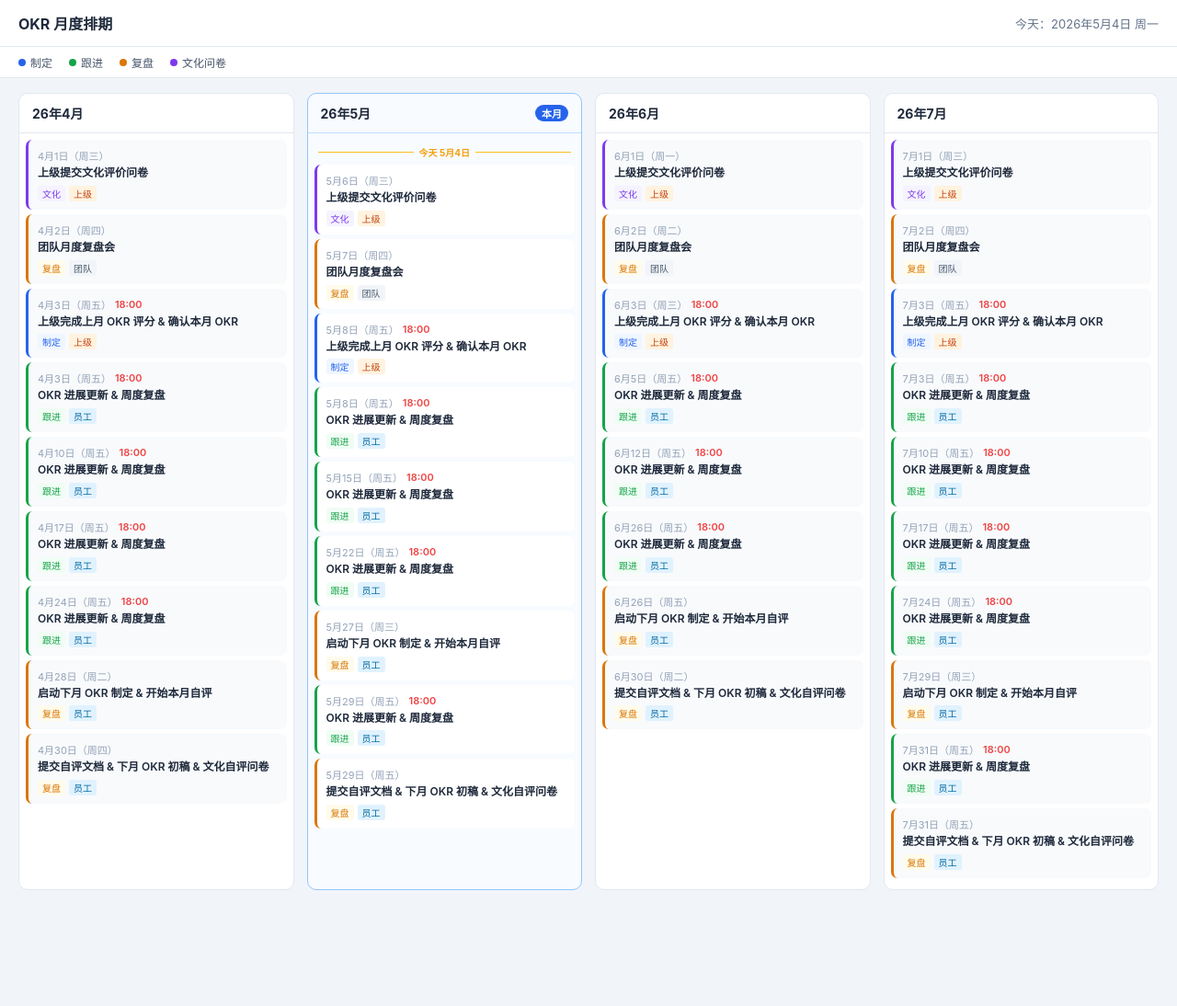
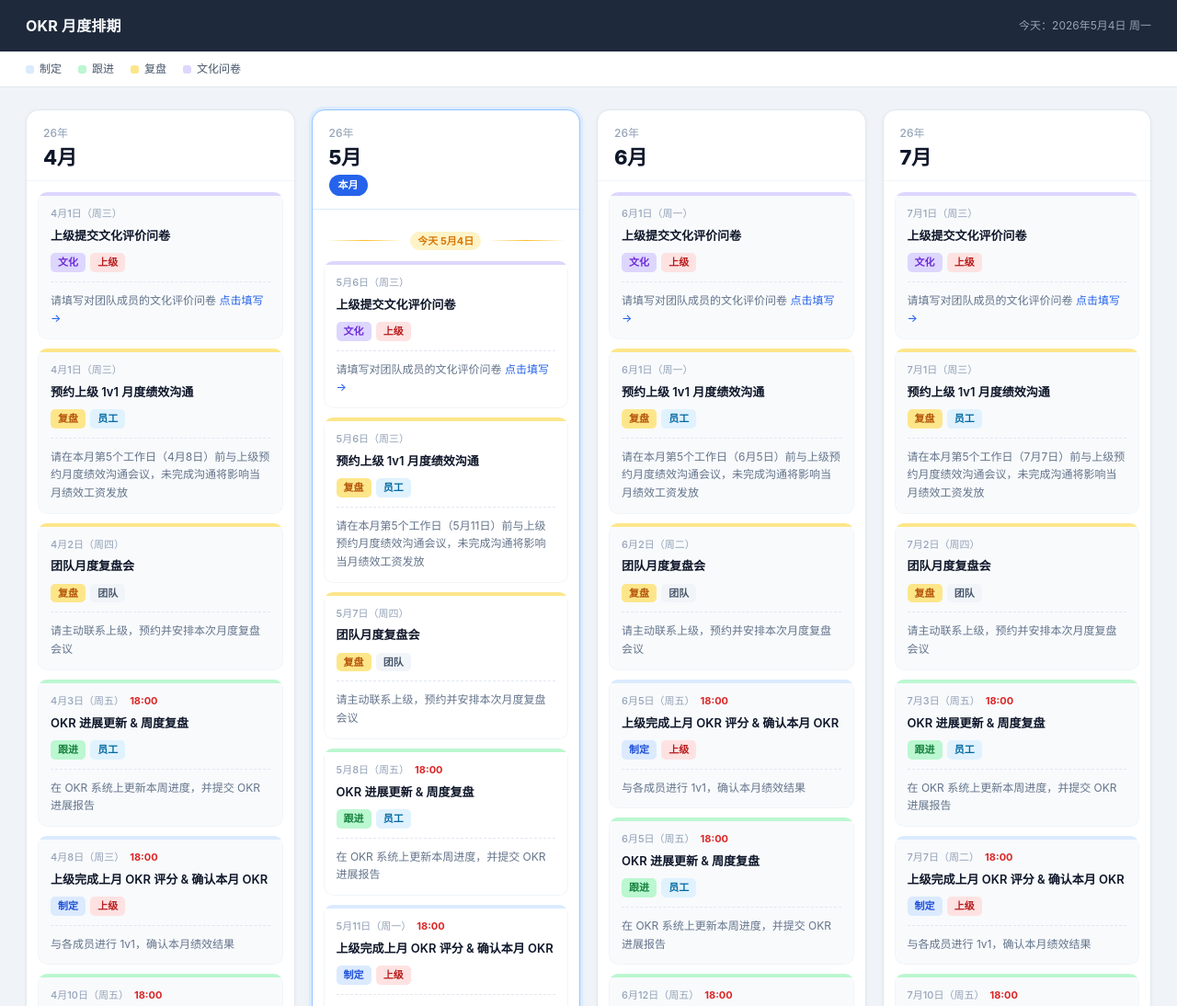
Before and after one commit to linliliya/okr-robot, a plain HTML site: page okr-schedule.html in a window 1280 px wide. Shown: the top 1094 px of the page at 92% size. Before the commit the page ends 984 px from the top, so only its background shows below. Drawn offline with Linux system fonts and the light colour scheme.

Commit message:
style: 优化网页排版设计；调整飞书消息格式
- 重新设计事件卡片（顶部色条、更大间距、深色 header）
- 列头年份与月份分层显示
- 飞书通知去掉角色标注，链接改为展示完整 URL

```diff
--- a/okr-schedule.html
+++ b/okr-schedule.html
@@ -6,55 +6,75 @@
 <title>OKR 月度排期</title>
 <style>
 :root {
-  --plan:   #2563eb; --plan-bg:   #eff6ff;
-  --track:  #16a34a; --track-bg:  #f0fdf4;
-  --review: #d97706; --review-bg: #fffbeb;
-  --cult:   #7c3aed; --cult-bg:   #f5f3ff;
+  --plan:      #1d4ed8; --plan-bg:   #dbeafe; --plan-muted:   #eff6ff;
+  --track:     #15803d; --track-bg:  #bbf7d0; --track-muted:  #f0fdf4;
+  --review:    #b45309; --review-bg: #fde68a; --review-muted: #fffbeb;
+  --cult:      #6d28d9; --cult-bg:   #ddd6fe; --cult-muted:   #f5f3ff;
 }
 *{box-sizing:border-box;margin:0;padding:0}
-body{font-family:-apple-system,'PingFang SC','Helvetica Neue',sans-serif;background:#f1f5f9;color:#1e293b;font-size:14px}
-.hdr{background:#fff;border-bottom:1px solid #e2e8f0;padding:13px 20px;display:flex;justify-content:space-between;align-items:center;position:sticky;top:0;z-index:99}
-.hdr-title{font-size:16px;font-weight:700}
-.hdr-date{font-size:13px;color:#64748b}
-.legend{background:#fff;border-bottom:1px solid #e2e8f0;padding:8px 20px;display:flex;gap:18px;flex-wrap:wrap;align-items:center}
-.leg-item{display:flex;align-items:center;gap:5px;font-size:12px;color:#475569}
-.leg-dot{width:8px;height:8px;border-radius:50%}
-.leg-note{margin-left:auto;font-size:11px;background:#fef3c7;color:#92400e;padding:2px 8px;border-radius:4px}
-.wrap{padding:16px 20px;overflow-x:auto}
-.grid{display:grid;grid-template-columns:repeat(4,minmax(230px,1fr));gap:14px}
-.col{background:#fff;border-radius:10px;border:1px solid #e2e8f0;overflow:hidden}
-.col.cur{border-color:#93c5fd;background:#f8fbff}
-.col-hdr{padding:11px 14px;border-bottom:1px solid #e2e8f0;display:flex;justify-content:space-between;align-items:center}
-.col.cur .col-hdr{border-bottom-color:#bfdbfe}
-.col-name{font-size:14px;font-weight:700}
-.cur-badge{font-size:11px;font-weight:600;background:#2563eb;color:#fff;padding:1px 7px;border-radius:10px}
-.evlist{padding:7px}
-.ev{padding:9px 10px;margin-bottom:5px;border-radius:7px;border-left:3px solid #cbd5e1;background:#f8fafc}
-.col.cur .ev{background:#fff}
-.ev.past{opacity:.38}
-.ev.today{box-shadow:0 0 0 2px #f59e0b;background:#fffbeb!important}
-.ev.plan  {border-left-color:var(--plan)}
-.ev.track {border-left-color:var(--track)}
-.ev.review{border-left-color:var(--review)}
-.ev.cult  {border-left-color:var(--cult)}
-.ev-date{font-size:11px;color:#94a3b8;margin-bottom:3px;display:flex;align-items:center;gap:4px}
-.ev-time{color:#ef4444;font-weight:600}
-.ev-now{font-size:10px;font-weight:700;background:#fef3c7;color:#b45309;padding:0 4px;border-radius:3px}
-.ev-label{font-size:12px;font-weight:600;color:#1e293b;line-height:1.4;margin-bottom:5px}
-.ev-tags{display:flex;gap:4px;flex-wrap:wrap}
-.tag{font-size:10px;font-weight:500;padding:1px 5px;border-radius:3px}
+body{font-family:-apple-system,'PingFang SC','Helvetica Neue',sans-serif;background:#f0f4f8;color:#1e293b;font-size:14px;line-height:1.5}
+
+/* ── Header ── */
+.hdr{background:#1e293b;padding:16px 28px;display:flex;justify-content:space-between;align-items:center;position:sticky;top:0;z-index:99}
+.hdr-title{font-size:16px;font-weight:700;color:#f8fafc;letter-spacing:.2px}
+.hdr-date{font-size:12px;color:#94a3b8}
+
+/* ── Legend ── */
+.legend{background:#fff;border-bottom:1px solid #e2e8f0;padding:10px 28px;display:flex;gap:18px;flex-wrap:wrap;align-items:center}
+.leg-item{display:flex;align-items:center;gap:6px;font-size:12px;color:#475569;font-weight:500}
+.leg-dot{width:9px;height:9px;border-radius:3px;flex-shrink:0}
+
+/* ── Grid ── */
+.wrap{padding:24px 28px;overflow-x:auto}
+.grid{display:grid;grid-template-columns:repeat(4,minmax(250px,1fr));gap:18px}
+
+/* ── Month column ── */
+.col{background:#fff;border-radius:14px;border:1px solid #e2e8f0;overflow:hidden;box-shadow:0 1px 4px rgba(0,0,0,.05)}
+.col.cur{border-color:#93c5fd;box-shadow:0 0 0 3px #dbeafe, 0 2px 8px rgba(37,99,235,.1)}
+.col-hdr{padding:16px 18px 14px;border-bottom:1px solid #f1f5f9}
+.col.cur .col-hdr{border-bottom-color:#dbeafe}
+.col-month{font-size:22px;font-weight:800;color:#0f172a;letter-spacing:-.5px;line-height:1}
+.col-year{font-size:12px;color:#94a3b8;margin-bottom:6px;font-weight:500}
+.cur-badge{display:inline-block;font-size:11px;font-weight:600;background:#2563eb;color:#fff;padding:3px 10px;border-radius:20px;margin-top:8px}
+.evlist{padding:12px}
+
+/* ── Event card ── */
+.ev{margin-bottom:10px;border-radius:10px;overflow:hidden}
+.ev.past{opacity:.3}
+.ev.today .ev-body{outline:2px solid #f59e0b;outline-offset:-2px;border-radius:0 0 10px 10px}
+.ev-accent{height:4px}
+.ev.plan   .ev-accent{background:var(--plan-bg)}
+.ev.track  .ev-accent{background:var(--track-bg)}
+.ev.review .ev-accent{background:var(--review-bg)}
+.ev.cult   .ev-accent{background:var(--cult-bg)}
+.ev-body{padding:11px 13px 12px;background:#f8fafc;border:1px solid #f1f5f9;border-top:none;border-radius:0 0 10px 10px}
+.col.cur .ev-body{background:#fff}
+
+/* ── Card internals ── */
+.ev-date{font-size:11px;color:#94a3b8;margin-bottom:6px;display:flex;align-items:center;gap:6px;font-weight:500}
+.ev-time{color:#dc2626;font-weight:700;font-size:11px}
+.ev-now{font-size:10px;font-weight:700;background:#fef3c7;color:#92400e;padding:1px 6px;border-radius:4px;letter-spacing:.2px}
+.ev-label{font-size:13px;font-weight:600;color:#0f172a;line-height:1.5;margin-bottom:9px}
+.ev-tags{display:flex;gap:5px;flex-wrap:wrap}
+.tag{font-size:11px;font-weight:600;padding:2px 8px;border-radius:5px;letter-spacing:.1px}
 .tag.plan  {background:var(--plan-bg);  color:var(--plan)}
 .tag.track {background:var(--track-bg); color:var(--track)}
 .tag.review{background:var(--review-bg);color:var(--review)}
 .tag.cult  {background:var(--cult-bg);  color:var(--cult)}
-.tag.role-上级{background:#fff3e0;color:#c2410c}
+.tag.role-上级{background:#fee2e2;color:#b91c1c}
 .tag.role-员工{background:#e0f2fe;color:#0369a1}
 .tag.role-团队{background:#f1f5f9;color:#475569}
-.tdiv{display:flex;align-items:center;gap:6px;padding:2px 4px;margin:4px 0}
-.tdiv-line{flex:1;height:1px;background:#fbbf24}
-.tdiv-txt{font-size:10px;font-weight:700;color:#f59e0b;white-space:nowrap}
-@media(max-width:900px){.grid{grid-template-columns:repeat(2,minmax(220px,1fr))}}
-@media(max-width:500px){.grid{grid-template-columns:1fr}}
+.ev-desc{font-size:12px;color:#64748b;margin-top:10px;line-height:1.65;padding-top:10px;border-top:1px dashed #e2e8f0}
+.ev-link{color:#2563eb;text-decoration:none;font-weight:500}
+.ev-link:hover{text-decoration:underline}
+
+/* ── Today divider ── */
+.tdiv{display:flex;align-items:center;gap:8px;padding:4px;margin:8px 0}
+.tdiv-line{flex:1;height:1px;background:linear-gradient(90deg,transparent,#fbbf24,transparent)}
+.tdiv-txt{font-size:11px;font-weight:700;color:#d97706;white-space:nowrap;background:#fef3c7;padding:2px 8px;border-radius:10px}
+
+@media(max-width:960px){.grid{grid-template-columns:repeat(2,minmax(230px,1fr))}}
+@media(max-width:520px){.grid{grid-template-columns:1fr}}
 </style>
 </head>
 <body>
@@ -144,22 +164,35 @@ function workFridays(y, m) {
 // ── Event generation ─────────────────────────────────────────────────────────
 function getEvents(y, m) {
   const evs = [];
-  const add = (date, label, phase, role, time) => {
-    if (date) evs.push({date, label, phase, role, time: time||null});
+  const add = (date, label, phase, role, time, desc, link) => {
+    if (date) evs.push({date, label, phase, role, time: time||null, desc: desc||null, link: link||null});
   };
 
-  // 第1工作日：上级提交文化评价问卷
-  add(nthWork(y,m,1), '上级提交文化评价问卷', 'cult', '上级');
-  // 第2工作日：团队月度复盘会
-  add(nthWork(y,m,2), '团队月度复盘会', 'review', '团队');
-  // 第3工作日 18:00：上级完成上月OKR评分 & 确认本月OKR
-  add(nthWork(y,m,3), '上级完成上月 OKR 评分 & 确认本月 OKR', 'plan', '上级', '18:00');
-  // 每周五 18:00：OKR进展更新
-  workFridays(y,m).forEach(f => add(f, 'OKR 进展更新 & 周度复盘', 'track', '员工', '18:00'));
-  // 倒数第3工作日：启动下月OKR制定 & 开始自评
-  add(lastNthWork(y,m,3), '启动下月 OKR 制定 & 开始本月自评', 'review', '员工');
-  // 最后工作日：提交自评 + 下月OKR初稿 + 文化自评
-  add(lastNthWork(y,m,1), '提交自评文档 & 下月 OKR 初稿 & 文化自评问卷', 'review', '员工');
+  const wd5 = nthWork(y,m,5);
+  const wd5Label = wd5 ? `${wd5.getMonth()+1}月${wd5.getDate()}日` : '第5个工作日';
+
+  add(nthWork(y,m,1), '上级提交文化评价问卷', 'cult', '上级', null,
+    '请填写对团队成员的文化评价问卷',
+    {text: '点击填写', url: 'https://n6fo0mbcz6.feishu.cn/share/base/form/shrcnXu5NLgrWDKrcA9E34E8IFf'});
+
+  add(nthWork(y,m,1), '预约上级 1v1 月度绩效沟通', 'review', '员工', null,
+    `请在本月第5个工作日（${wd5Label}）前与上级预约月度绩效沟通会议，未完成沟通将影响当月绩效工资发放`);
+
+  add(nthWork(y,m,2), '团队月度复盘会', 'review', '团队', null,
+    '请主动联系上级，预约并安排本次月度复盘会议');
+
+  add(wd5, '上级完成上月 OKR 评分 & 确认本月 OKR', 'plan', '上级', '18:00',
+    '与各成员进行 1v1，确认本月绩效结果');
+
+  workFridays(y,m).forEach(f => add(f, 'OKR 进展更新 & 周度复盘', 'track', '员工', '18:00',
+    '在 OKR 系统上更新本周进度，并提交 OKR 进展报告'));
+
+  add(lastNthWork(y,m,3), '启动下月 OKR 制定 & 开始本月自评', 'review', '员工', null,
+    '在 OKR 系统上开始起草下月 OKR，并撰写本月 OKR 复盘文档');
+
+  add(lastNthWork(y,m,1), '提交自评文档 & 下月 OKR 初稿 & 文化自评问卷', 'review', '员工', null,
+    '在 OKR 系统上提交本月 OKR 复盘文档，并发布下月 OKR；另需填写文化自评问卷：',
+    {text: '点击填写', url: 'https://n6fo0mbcz6.feishu.cn/share/base/form/shrcnOUGAuZGNRck8PbwBvcHevf'});
 
   evs.sort((a,b) => a.date - b.date);
   return evs;
@@ -171,10 +204,16 @@ const WD = ['日','一','二','三','四','五','六'];
 
 function card(ev, past, today) {
   const dl = `${ev.date.getMonth()+1}月${ev.date.getDate()}日（周${WD[ev.date.getDay()]}）`;
+  const linkHtml = ev.link ? `&nbsp;<a class="ev-link" href="${ev.link.url}" target="_blank">${ev.link.text} →</a>` : '';
+  const descHtml = ev.desc ? `<div class="ev-desc">${ev.desc}${linkHtml}</div>` : '';
   return `<div class="ev ${ev.phase}${past?' past':''}${today?' today':''}">
-    <div class="ev-date">${dl}${ev.time?`<span class="ev-time">${ev.time}</span>`:''}${today?'<span class="ev-now">今天</span>':''}</div>
-    <div class="ev-label">${ev.label}</div>
-    <div class="ev-tags"><span class="tag ${ev.phase}">${PL[ev.phase]}</span><span class="tag role-${ev.role}">${ev.role}</span></div>
+    <div class="ev-accent"></div>
+    <div class="ev-body">
+      <div class="ev-date">${dl}${ev.time?`<span class="ev-time">${ev.time}</span>`:''}${today?'<span class="ev-now">今天</span>':''}</div>
+      <div class="ev-label">${ev.label}</div>
+      <div class="ev-tags"><span class="tag ${ev.phase}">${PL[ev.phase]}</span><span class="tag role-${ev.role}">${ev.role}</span></div>
+      ${descHtml}
+    </div>
   </div>`;
 }
 
@@ -208,7 +247,8 @@ function renderCol(y, m, isCur, today) {
 
   return `<div class="col${isCur?' cur':''}">
     <div class="col-hdr">
-      <div class="col-name">${String(y).slice(2)}年${m}月</div>
+      <div class="col-year">${String(y).slice(2)}年</div>
+      <div class="col-month">${m}月</div>
       ${isCur?'<span class="cur-badge">本月</span>':''}
     </div>
     <div class="evlist">${html}</div>
@@ -230,10 +270,10 @@ function render() {
       <div class="hdr-date">今天：${cy}年${cm}月${t.getDate()}日&nbsp;周${WD[t.getDay()]}</div>
     </div>
     <div class="legend">
-      <div class="leg-item"><div class="leg-dot" style="background:var(--plan)"></div>制定</div>
-      <div class="leg-item"><div class="leg-dot" style="background:var(--track)"></div>跟进</div>
-      <div class="leg-item"><div class="leg-dot" style="background:var(--review)"></div>复盘</div>
-      <div class="leg-item"><div class="leg-dot" style="background:var(--cult)"></div>文化问卷</div>
+      <div class="leg-item"><div class="leg-dot" style="background:var(--plan-bg)"></div>制定</div>
+      <div class="leg-item"><div class="leg-dot" style="background:var(--track-bg)"></div>跟进</div>
+      <div class="leg-item"><div class="leg-dot" style="background:var(--review-bg)"></div>复盘</div>
+      <div class="leg-item"><div class="leg-dot" style="background:var(--cult-bg)"></div>文化问卷</div>
     </div>
     <div class="wrap"><div class="grid">${cols.join('')}</div></div>`;
 }
```
Also changed, not shown: 1 other file.
